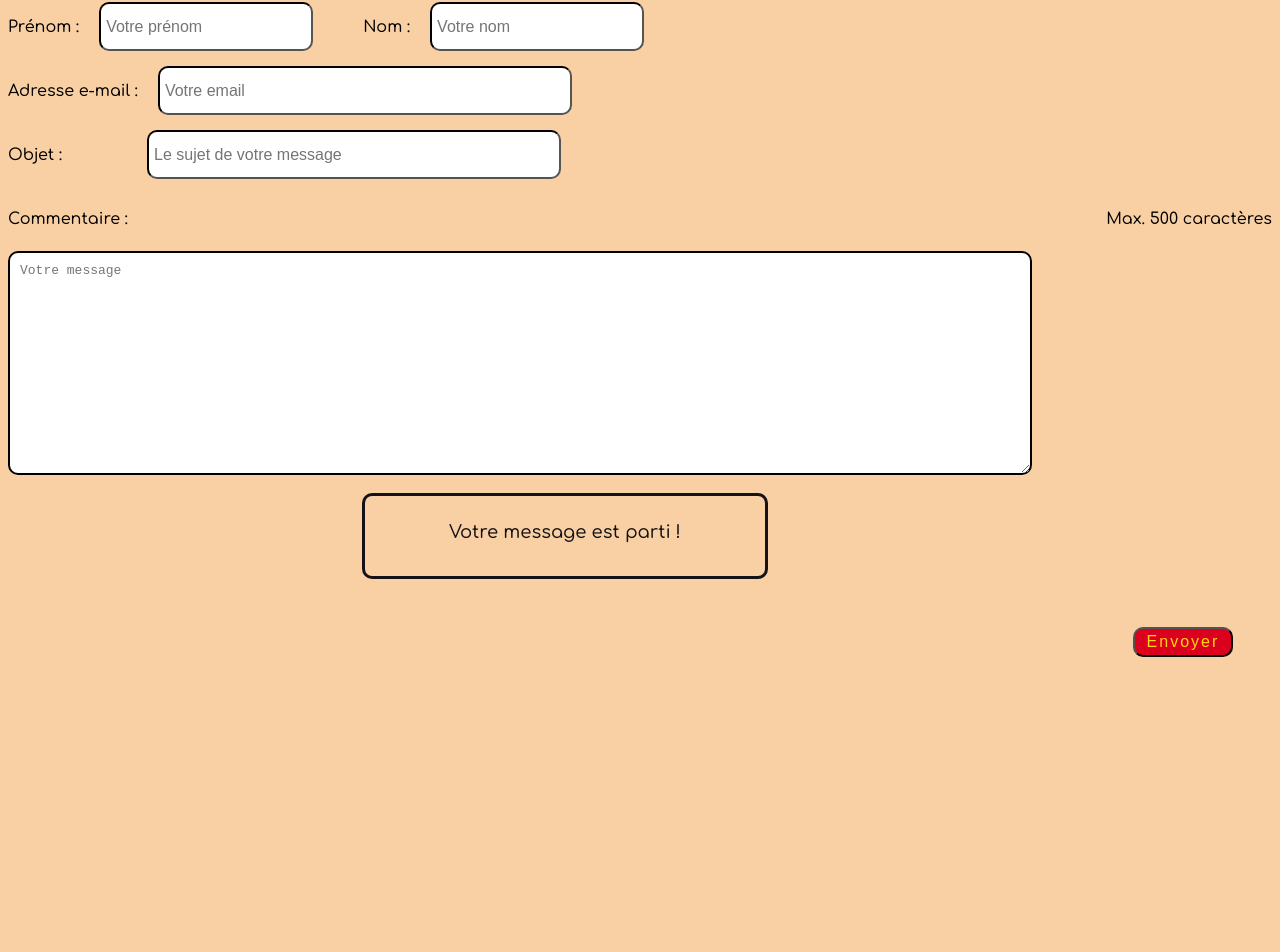
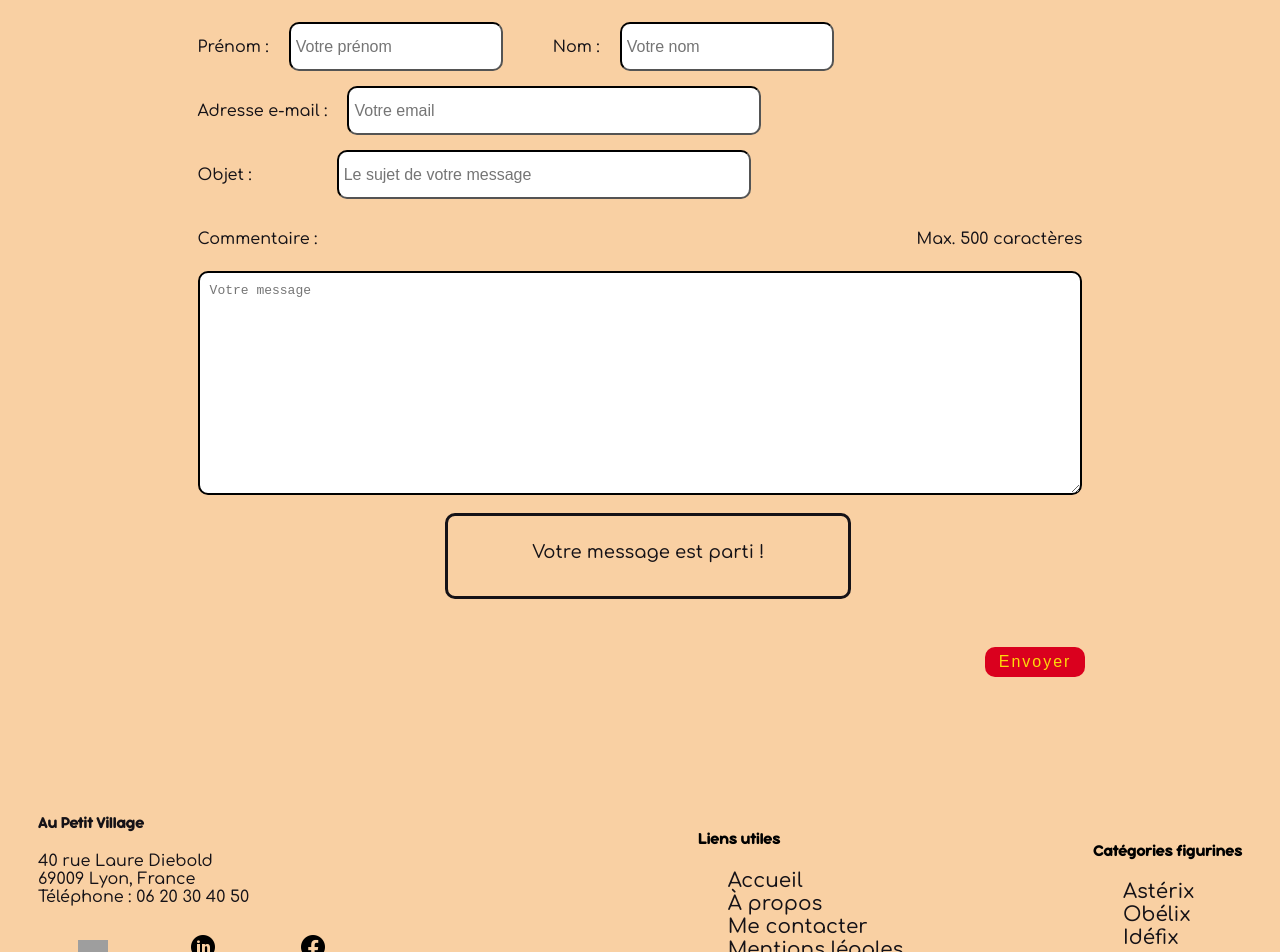
Before and after one commit to Emmatremlet/aupetitvillage, an Angular app: page /contact in a window 1280 px wide. Shown: the part 282-1234 px from the top of the page. Before the commit the page ends 964 px from the top, so only its background shows below. Built offline with nearby package versions, Linux system fonts and the light colour scheme; grey boxes are pictures that could not be loaded.

Commit message:
ajout du footer, amélioration du catalogue de home, css du formulaire de contact

```diff
--- a/src/app/app.component.css
+++ b/src/app/app.component.css
@@ -10,20 +10,30 @@
 
 .main-app {
     font-family: "Comfortaa", sans-serif;
+    text-decoration: none !important;
+    color: #151217;
 }
 
 h1 {
     padding: 30px;
+    text-decoration: none;
     font-family: "Bubbleboddy neue", sans-serif;
 }
 
 h2 {
     padding: 30px;
+    text-decoration: none;
     font-family: "Bubbleboddy neue", sans-serif;
 }
 
 h3 {
     padding: 30px;
+    text-decoration: none;
+    font-family: "Bubbleboddy neue", sans-serif;
+}
+
+h4 {
+    text-decoration: none;
     font-family: "Bubbleboddy neue", sans-serif;
 }
 
@@ -51,6 +61,7 @@ a {
 
 a:hover {
     text-decoration: underline;
+    opacity: 0.5;
 }
 
 .logo {
@@ -83,3 +94,61 @@ a:hover {
 p {
     width: 110px;
 }
+
+
+.footer {
+    padding: 30px;
+    display: flex;
+    flex-direction: row;
+    justify-content: space-between;
+    align-items: center;
+}
+
+.footer img {
+    width: 30px;
+    margin: 10px;
+    opacity: 1;
+}
+
+.footer img:hover {
+    opacity: 0.5;
+}
+
+.infos {
+    text-align: left;
+}
+
+.social-networks {
+    padding: 0;
+    margin: 0;
+}
+
+.link {
+    color: black;
+    text-align: left;
+    text-decoration: none;
+}
+
+
+.categories {
+    text-align: left;
+    text-decoration: none;
+    color: black;
+}
+
+.copyright {
+    background-color: #1e1E1E;
+    color: white;
+    padding: 20px;
+}
+
+.copyright p {
+    text-align: center;
+    color: white;
+    text-decoration: none;
+}
+
+.adresse-postale {
+    text-align: left;
+    width: 500px;
+}
--- a/src/app/app.component.html
+++ b/src/app/app.component.html
@@ -2,9 +2,9 @@
   <nav>
     <img class="logo" src={{logo}} alt="Chapeau d'astérix avec au dessus le nom de l'entreprise">
     <div class="lien">
-      <a routerLink="/">Accueil</a>
-      <a routerLink="/contact">Contact</a>
-      <a routerLink="/apropos">A propos</a>
+      <a routera="/">Accueil</a>
+      <a routera="/contact">Contact</a>
+      <a routera="/apropos">A propos</a>
     </div>
     <div class="logo">
       <img class="compte" src={{compte}} alt="icone d'astérix">
@@ -13,4 +13,41 @@
   </nav>
 
   <router-outlet></router-outlet>
+
+  <div class="footer">
+    <div class="infos">
+      <h4>Au Petit Village</h4>
+      <p class="adresse-postale">40 rue Laure Diebold <br />
+        69009 Lyon, France <br />
+        Téléphone : 06 20 30 40 50
+      </p>
+      <div class="social-networks">
+        <a href="https://github.com/Emmatremlet">
+          <img src={{Instagram}} alt="icône Instagram" class="instagram" />
+        </a>
+        <a href="https://twitter.com/emmatremlet">
+          <img src={{Linkedin}} alt="Icône Linkedin" class="linkedin" />
+        </a>
+        <a href="https://www.aedin.com/in/emma-tremlet/">
+          <img src={{Facebook}} alt="Icône facebook" class="facebook" />
+        </a>
+      </div>
+    </div>
+    <div class="link">
+      <h4>Liens utiles</h4>
+      <a routerLink="/">Accueil</a><br />
+      <a routerLink="/apropos">À propos</a><br />
+      <a routerLink="/contact">Me contacter</a><br />
+      <a routerLink="/mentionslegales">Mentions légales</a><br />
+    </div>
+    <div class="categories">
+      <h4>Catégories figurines</h4>
+      <a routerLink="/">Astérix</a><br />
+      <a routerLink="/">Obélix</a><br />
+      <a routerLink="/">Idéfix</a><br />
+    </div>
+  </div>
+  <div class="copyright">
+    <a routerLink="/">© Designed by Emma Tremlet</a>
+  </div>
 </div>
--- a/src/app/app.component.ts
+++ b/src/app/app.component.ts
@@ -9,5 +9,8 @@ export class AppComponent {
   title = 'au-petit-village';
   logo: any = "../assets/logo.png";
   panier: any = "../assets/panier.png";
-  compte: any = "../assets/astérix.png"
+  compte: any = "../assets/astérix.png";
+  Facebook: any = "../assets/facebook.png";
+  Instagram: any = "../assets/instagram.png";
+  Linkedin: any ="../assets/linkedin.png"
 }
--- a/src/app/apropos/apropos.component.html
+++ b/src/app/apropos/apropos.component.html
@@ -37,7 +37,7 @@
         suggestions, n'hésitez pas à nous contacter. <br>
 
     </p>
-    <a routerLink="/contact"><button class="page-contact">Contact</button></a><br><br>
+    <a routera="/contact"><button class="page-contact">Contact</button></a><br><br>
     <p class="remerciement">
 
         Merci de visiter Au Petit Village et de partager notre passion pour ces irréductibles Gaulois. Nous
--- a/src/app/contact/contact.component.css
+++ b/src/app/contact/contact.component.css
@@ -3,17 +3,8 @@
 }
 
 h1{
-    padding:30px;
-    font-family: "Bubbleboddy neue", sans-serif;
-}
-
-h2{
-    padding:30px;
-    font-family: "Bubbleboddy neue", sans-serif;
-}
-
-h3{
-    padding:30px;
+    text-align: center;
+    padding-top:80px;
     font-family: "Bubbleboddy neue", sans-serif;
 }
 
@@ -23,13 +14,15 @@ button {
     letter-spacing: 2px;
 }
 
-#contact_form {
+.contact_form {
+    width : 70%;
+    margin: 70px auto;
+    padding: 0 auto;
     line-height: 3;
-    margin-top: 70px;
     line-height: 4;
 }
 
-#id {
+.id {
     display: flex;
     flex-direction: row;
     justify-content: center;
@@ -37,17 +30,10 @@ button {
     justify-content: flex-start;
 }
 
-#first-name {
-    order: 1;
-}
-
-#last-name {
-    order: 2;
-}
-
-#submit {
+.submit {
     background-color: #DA001E;
     color: #FDD90B;
+    border:none;
     font-size: 16px;
     margin-left: 89%;
     margin-top: 30px;
@@ -56,12 +42,12 @@ button {
     border-radius: 10px;
 }
 
-#submit:hover {
+.submit:hover {
     cursor: pointer;
 
 }
 
-#comments_block {
+.comments_block {
     display: flex;
     flex-direction: row;
     justify-content: center;
@@ -70,7 +56,7 @@ button {
     gap: 50%;
 }
 
-#comments_label {
+.comments_label {
     order: 1;
 }
 
@@ -89,11 +75,11 @@ input {
     background-color: #fff;
 }
 
-#email_box {
+.email_box {
     width: 400px;
 }
 
-#object_box {
+.object_box {
     margin-left: 85px;
     width: 400px;
 }
--- a/src/app/contact/contact.component.html
+++ b/src/app/contact/contact.component.html
@@ -1,36 +1,36 @@
 <div class="main-contact">
     <h1>Contactez-nous !</h1>
 
-    <form method="post" id="contact_form">
-        <div id="id">
-            <div id="first-name">
-                <label for="first-name_box" id="first-name_label" >Prénom :</label>
-                <input type="text" id="first-name_box" name="firstName" placeholder="Votre prénom" v-model="firstName" required>
+    <form method="post" class="contact_form">
+        <div class="id">
+            <div class="first-name">
+                <label for="first-name_box" class="first-name_label" >Prénom :</label>
+                <input type="text" class="first-name_box" name="firstName" placeholder="Votre prénom" v-model="firstName" required>
             </div>
-            <div id="last-name">
+            <div class="last-name">
                 <label for="last-name_box" id="last-name_label">Nom :</label>
-                <input type="text" id="last-name_box" name="lastName" placeholder="Votre nom" v-model="lastName" required>
+                <input type="text" class="last-name_box" name="lastName" placeholder="Votre nom" v-model="lastName" required>
             </div>
         </div>
-        <div id="email">
-            <label for="email_box" id="email_label">Adresse e-mail :</label>
-            <input type="email" id="email_box" name="email" placeholder="Votre email" key="email-input" v-model="email" required>
+        <div class="email">
+            <label for="email_box" class="email_label">Adresse e-mail :</label>
+            <input type="email" class="email_box" name="email" placeholder="Votre email" key="email-input" v-model="email" required>
         </div>
-        <div id="object">
-            <label for="object_box" id="object_label"> Objet :</label>
-            <input type="text" id="object_box" name="object" placeholder="Le sujet de votre message" v-model="object" required>
+        <div class="object">
+            <label for="object_box" class="object_label"> Objet :</label>
+            <input type="text" class="object_box" name="object" placeholder="Le sujet de votre message" v-model="object" required>
         </div>
-        <div id="comments_block">
-            <label id="comments_label" for="comments">Commentaire : </label>
-            <span id="comments-max">Max. 500 caractères</span>
-            <textarea id="comments" name="comments" placeholder="Votre message" rows="4" maxlength="500" v-model="comments"
+        <div class="comments_block">
+            <label class="comments_label" for="comments">Commentaire : </label>
+            <span class="comments-max">Max. 500 caractères</span>
+            <textarea class="comments" name="comments" placeholder="Votre message" rows="4" maxlength="500" v-model="comments"
                 required></textarea>
         </div>
         <p  class="alerte">
             Votre message est parti !
         </p>
-        <div id="submit_block">
-            <button type="submit" id="submit">
+        <div class="submit_block">
+            <button type="submit" class="submit">
                 Envoyer
             </button>
         </div>
--- a/src/app/home/home.component.css
+++ b/src/app/home/home.component.css
@@ -54,6 +54,7 @@ h3 {
 
 
 .catalogue {
+    cursor: default;
     margin-top: 70px;
     display: flex;
     flex-direction: row;
@@ -72,6 +73,7 @@ h3 {
 }
 
 .figurine {
+    cursor: default !important;
     background-color: #fce3c9;
     text-decoration: none;
     max-width: 400px;
@@ -80,7 +82,6 @@ h3 {
     border: solid;
     border-color: #FDD90B;
     border-radius: 10px;
-    cursor: pointer;
     display: flex;
     flex-direction: column;
     justify-content: center;
@@ -93,6 +94,23 @@ h3 {
     cursor: pointer;
 }
 
+.div-voir{
+    margin: auto;
+}
+
+.voir {
+    cursor:pointer;
+    background-color: #DA001E;
+    color: #FDD90B;
+    box-shadow: none;
+    border:none;
+    font-size: 16px;
+    margin-top: 30px;
+    height: 30px;
+    width: 80px;
+    border-radius: 10px;
+}
+
 .prix {
     margin-top: 0;
     margin-bottom: 20px;
--- a/src/index.html
+++ b/src/index.html
@@ -1,5 +1,6 @@
 <!doctype html>
 <html lang="en">
+
 <head>
   <meta charset="utf-8">
   <title>AuPetitVillage</title>
@@ -7,7 +8,9 @@
   <meta name="viewport" content="width=device-width, initial-scale=1">
   <link rel="icon" type="image/x-icon" href="./assets/favicon.ico">
 </head>
+
 <body>
   <app-root></app-root>
 </body>
+
 </html>
```
Also changed, not shown: src/app/home/home.component.html (+22 -6 lines), 1 other file (tests, documents, lock files or other folders).
